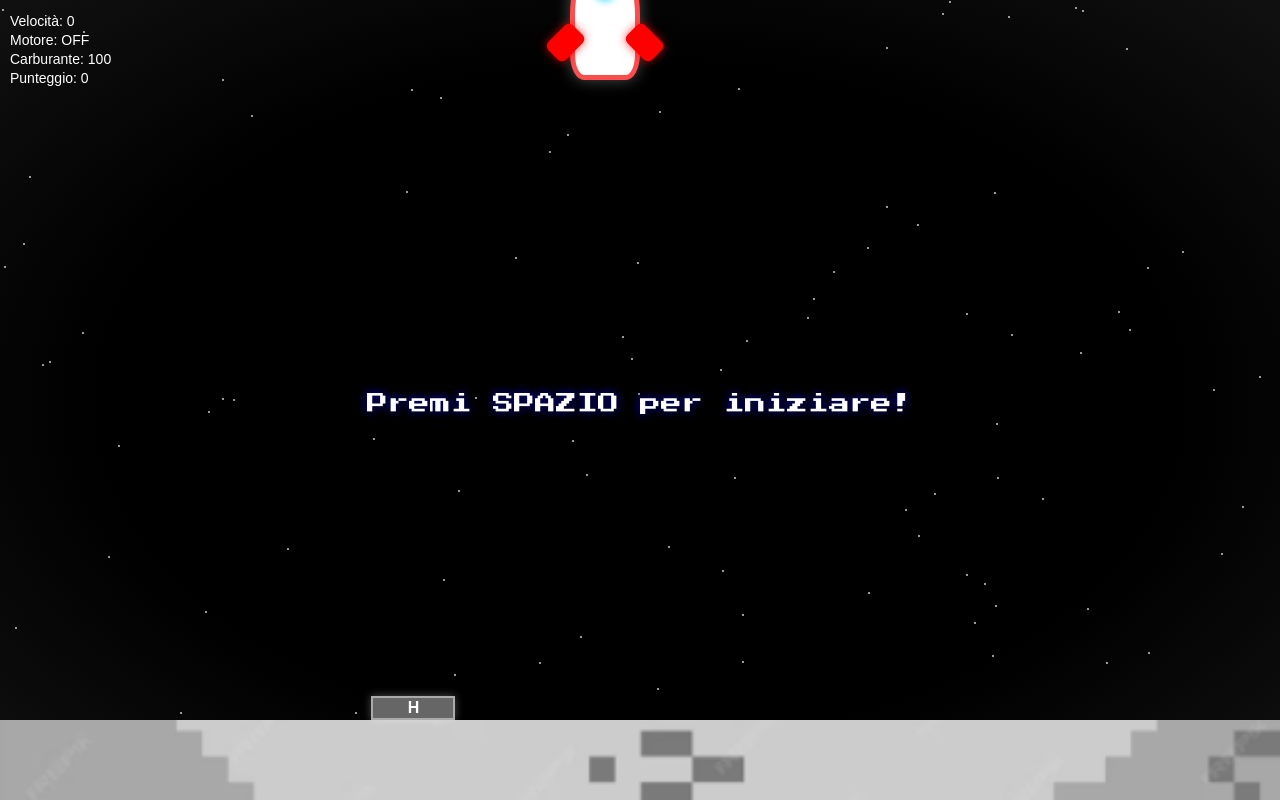
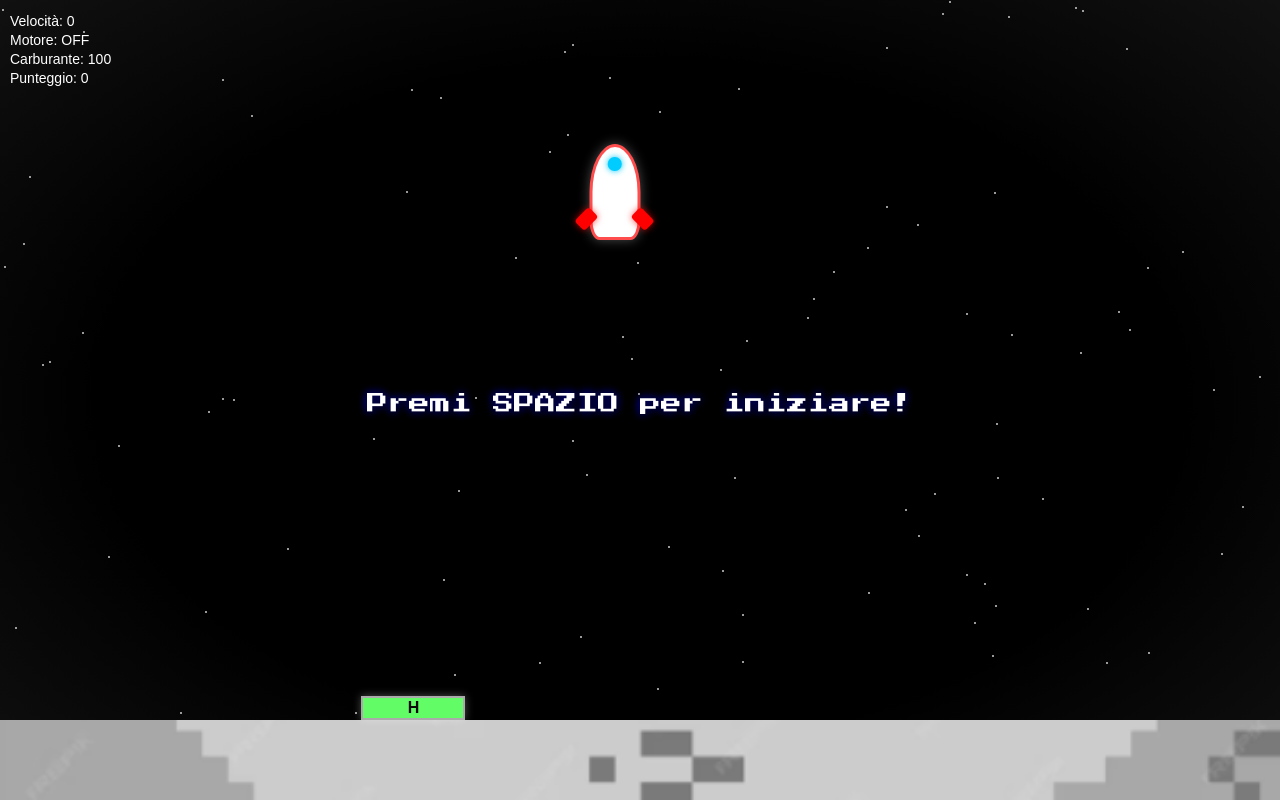
Before and after one commit to riccardodelre/Allunaggio, a plain HTML site: page index.html in a window 1280 px wide. Both pictures are taken after a click on the button "Inizia". Drawn offline with Linux system fonts and the light colour scheme.

Commit message:
modified:   game.js 	modified:   style.css

```diff
--- a/game.js
+++ b/game.js
@@ -23,19 +23,19 @@ const lander = document.getElementById("lander");
       starContainer.appendChild(star);
     }
 
-    let position = 90;
+    let position = 70; // era 90
     let speed = 0;
     let horizontalSpeed = 0;
-    let gravity = 0.0016;   // aumenta la gravità
-    let thrust = -0.003;    // aumenta la potenza del propulsore (più negativo = più spinta)
+    let gravity = 0.001;
+    let thrust = -0.002;
     let engineOn = false;
     let movingLeft = false;
     let movingRight = false;
     let gameOver = false;
     let score = 0;
     let fuel = 100;
-    let waitingToStart = false; // aggiungi questa variabile globale
-    let waitingToRestart = false; // variabile per gestire l'attesa di riavvio
+    let waitingToStart = false;
+    let waitingToRestart = false;
 
     let targetPosition = Math.random() * 80 + 10;
     target.style.left = targetPosition + "%";
@@ -74,7 +74,7 @@ const lander = document.getElementById("lander");
     let lateralThrust = 0.002;
 
     window.addEventListener("keydown", (e) => {
-      // Se il gioco è finito e si preme INVIO, torna alla schermata di attesa
+
       if (waitingToRestart && e.code === "Enter") {
         waitingToRestart = false;
         waitingToStart = true;
@@ -82,14 +82,14 @@ const lander = document.getElementById("lander");
         return;
       }
 
-      // Se siamo in attesa di inizio e si preme SPAZIO, parte il gioco
+
       if (waitingToStart && e.code === "Space") {
         waitingToStart = false;
         engineOn = true;
         requestAnimationFrame(update);
         return;
       }
-      if (waitingToStart || waitingToRestart) return; // ignora altri tasti finché non si parte
+      if (waitingToStart || waitingToRestart) return;
 
       if (fuel <= 0) {
         fuelEmptySound.play();
@@ -117,8 +117,8 @@ const lander = document.getElementById("lander");
     });
 
     function update() {
-      if (gameOver) return; // <-- PRIMA controlla se il gioco è finito
-      message.textContent = ''; // <-- POI cancella il messaggio solo se il gioco continua
+      if (gameOver) return;
+      message.textContent = '';
       let acc = gravity;
       if (engineOn && fuel > 0) {
         acc += thrust;
@@ -155,8 +155,10 @@ const lander = document.getElementById("lander");
           r1.right > r2.left
         ) {
           collisionSound.play();
-          message.textContent = "Hai colpito un asteroide!";
+          message.innerHTML = "<span style='color:red;'>Hai colpito un asteroide!</span>";
+          message.innerHTML += '<br><span id="restart-hint" style="font-size:0.7em;color:#fff;font-family:\'Press Start 2P\',monospace;">Premere INVIO per ricominciare</span>';
           gameOver = true;
+          waitingToRestart = true;
           engineSound.pause();
           return;
         }
@@ -175,6 +177,7 @@ const minPosition = (surfaceHeight / window.innerHeight) * 100;
         // La navicella ha toccato o superato il terreno
         position = minPosition;
         gameOver = true;
+        waitingToRestart = true;
         engineSound.pause();
         const landingPosition = lander.offsetLeft + lander.offsetWidth / 2;
         const targetCenter = target.offsetLeft + target.offsetWidth / 2;
@@ -185,11 +188,13 @@ const minPosition = (surfaceHeight / window.innerHeight) * 100;
           message.style.color = "yellow";
           message.style.fontSize = "2.5em";
           score = Math.max(0, 100 - (distance / 5));
+          message.innerHTML += '<br><span id="restart-hint" style="font-size:0.7em;color:#fff;font-family:\'Press Start 2P\',monospace;">Premere INVIO per ricominciare</span>';
         } else {
           message.textContent = "MISSION FAILED";
           message.style.color = "red";
           message.style.fontSize = "2.5em";
           score = 0;
+          message.innerHTML += '<br><span id="restart-hint" style="font-size:0.7em;color:#fff;font-family:\'Press Start 2P\',monospace;">Premere INVIO per ricominciare</span>';
         }
         scoreDisplay.textContent = score.toFixed(0);
       }
@@ -208,7 +213,7 @@ const minPosition = (surfaceHeight / window.innerHeight) * 100;
     }
 
     function resetLander() {
-      position = 90;
+      position = 70; // era 90
       speed = 0;
       horizontalSpeed = 0;
       fuel = 100;
@@ -217,8 +222,8 @@ const minPosition = (surfaceHeight / window.innerHeight) * 100;
       movingRight = false;
       gameOver = false;
       score = 0;
-      waitingToStart = true; // il gioco aspetta la pressione di spazio
-      waitingToRestart = false; // resetta l'attesa di riavvio
+      waitingToStart = true;
+      waitingToRestart = false;
 
       // Posiziona il lander centrato orizzontalmente
       lander.style.left = (window.innerWidth / 2 - lander.offsetWidth / 2) + "px";
@@ -230,16 +235,26 @@ const minPosition = (surfaceHeight / window.innerHeight) * 100;
       engineDisplay.textContent = 'OFF';
       message.textContent = 'Premi SPAZIO per iniziare!';
       message.style.fontSize = "1.5em";
-      message.style.color = "#fff"; // <--- aggiungi questa riga
+      message.style.color = "#fff";
       scoreDisplay.textContent = '0';
 
       // Reset target e asteroidi
       targetPosition = Math.random() * 80 + 10;
       target.style.left = targetPosition + "%";
       createAsteroids();
+
+      // Avvia animazione asteroidi anche qui
+      animateAsteroids();
     }
+
+    function animateAsteroids() {
+  if (!waitingToStart) return;
+  moveAsteroids();
+  requestAnimationFrame(animateAsteroids);
+}
 
     function startGame() {
       resetLander();
+      animateAsteroids();
       // NON chiamare update qui!
     }
--- a/style.css
+++ b/style.css
@@ -23,31 +23,31 @@ body {
     }
 
     #lander {
-      width: 60px;
-      height: 120px;
+      width: 45px;    /* era 60px */
+      height: 90px;   /* era 120px */
       position: absolute;
-      bottom: 90%;
+      bottom: 70%;    /* abbassato per vederlo intero */
       left: 50%;
       transform: translateX(-50%);
       background: white;
       border-radius: 50% 50% 20% 20%;
-      border: 5px solid #FF4D4D;
-      box-shadow: 0 0 15px rgba(255, 255, 255, 0.3);
+      border: 3.75px solid #FF4D4D; /* era 5px */
+      box-shadow: 0 0 11.25px rgba(255, 255, 255, 0.3); /* era 15px */
       display: flex;
       flex-direction: column;
       align-items: center;
     }
 
     #window {
-      width: 20px;
-      height: 20px;
+      width: 13.5px;    /* era 18px */
+      height: 13.5px;   /* era 18px */
       background: #0cf;
       border-radius: 50%;
       position: absolute;
-      top: 25px;
+      top: 10px;        /* adattato */
       left: 50%;
       transform: translateX(-50%);
-      box-shadow: 0 0 8px #0cf;
+      box-shadow: 0 0 6px #0cf; /* era 8px */
     }
 
     #flame, .side-flame {
@@ -60,23 +60,28 @@ body {
     }
 
     #flame {
-      width: 30px;
-      height: 50px;
-      bottom: -50px;
+      width: 13.5px;    /* era 18px */
+      height: 20.25px;  /* era 27px */
+      bottom: -20.25px; /* era -27px */
       left: 50%;
       transform: translateX(-50%);
-      box-shadow: 0 0 15px orange;
+      box-shadow: 0 0 11.25px orange; /* era 15px */
     }
 
     .side-flame {
-      width: 20px;
-      height: 40px;
-      bottom: -10px;
-      box-shadow: 0 0 10px red;
+      width: 6.75px;    /* già ridotto */
+      height: 13.5px;   /* già ridotto */
+      bottom: -10px;   /* abbassato rispetto a prima */
+      box-shadow: 0 0 7.5px red;
     }
 
-    #left-flame { left: -25px; }
-    #right-flame { right: -25px; }
+    #left-flame {
+      left: -6px;       /* spostato più verso l'esterno rispetto al centro */
+    }
+    #right-flame {
+      left: auto;
+      right: -14px;      /* spostato più verso l'esterno rispetto al centro */
+    }
 
     @keyframes flicker {
       0% { transform: scaleY(1) scaleX(1) translateX(-50%); opacity: 1; }
@@ -85,24 +90,24 @@ body {
     }
 
     .fin {
-      width: 25px;
-      height: 35px;
+      width: 14px;      /* era 18.75px */
+      height: 19.7px;   /* era 26.25px */
       background: red;
       position: absolute;
-      bottom: 15px;
-      box-shadow: 0 0 10px rgba(255, 0, 0, 0.7);
-      border-radius: 6px;
+      bottom: 8.5px;    /* era 11.25px */
+      box-shadow: 0 0 7.5px rgba(255, 0, 0, 0.7); /* era 10px */
+      border-radius: 3.4px; /* era 4.5px */
     }
 
     /* Sinistra: ruota verso sinistra */
     #fin-left {
-      left: -22px;
+      left: -12.5px;    /* era -16.5px */
       transform: rotate(45deg);    /* Da -45deg a 45deg: verso il basso a sinistra */
     }
 
     /* Destra: ruota verso destra */
     #fin-right {
-      right: -22px;
+      right: -12.5px;   /* era -16.5px */
       transform: rotate(-45deg);   /* Da 45deg a -45deg: verso il basso a destra */
     }
 
@@ -120,12 +125,12 @@ body {
       position: absolute;
       bottom: 80px; /* deve essere uguale all'altezza del terreno */
       left: 50%;
-      width: 80px;
+      width: 100px;
       height: 20px;
-      background: #666;
+      background: #62fc67;
       border: 2px solid #aaa;
       text-align: center;
-      color: white;
+      color: rgb(10, 9, 9);
       font-weight: bold;
       font-size: 16px;
       line-height: 20px;
```
